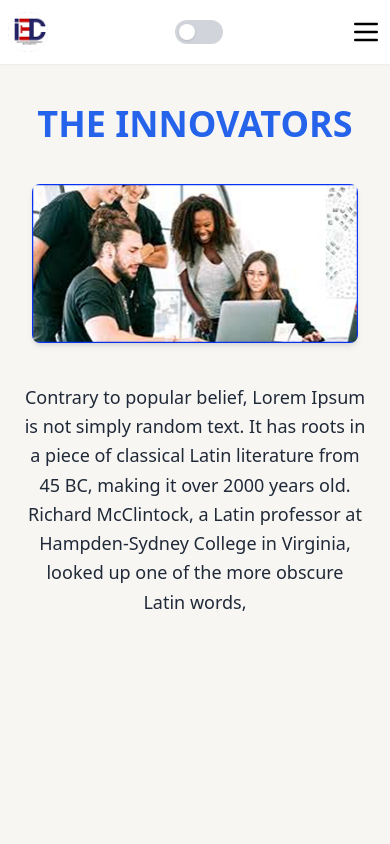
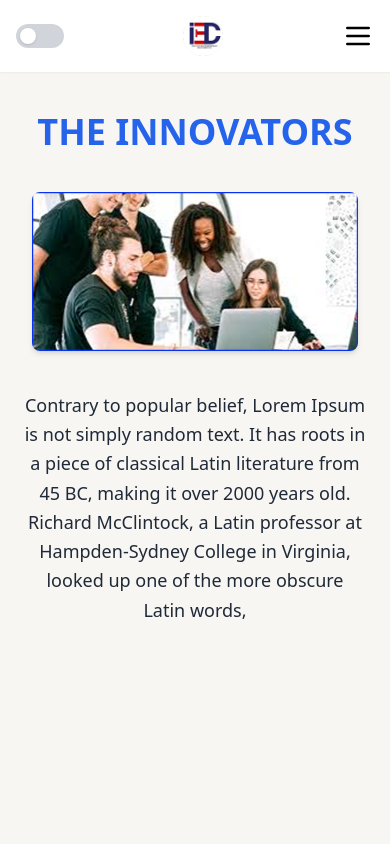
Before and after one commit to callmesidhu/React-IEDCCET-website, a React (Vite) app: page /innovators in a window 390 px wide. Shown: the top 844 px of the page. Built offline with nearby package versions, Linux system fonts and the light colour scheme; a web font is replaced by a local one.

Commit message:
navbar darkmode added

```diff
--- a/src/components/landing/Navbar.jsx
+++ b/src/components/landing/Navbar.jsx
@@ -1,8 +1,8 @@
-import { useState } from "react";
+import React, { useState } from "react";
 import { Link } from "react-scroll";
 import DarkModeToggle from "./Toggle";
-import menu from '../../assets/menu.svg'
-import close from '../../assets/close.svg'
+import menuIcon from "../../assets/menu.svg";
+import closeIcon from "../../assets/close.svg";
 
 const NAV_ITEMS = [
   { label: "HOME", to: "landing" },
@@ -19,69 +19,117 @@ const NAV_ITEMS = [
 ];
 
 export default function Navbar() {
+  const [isOpen, setIsOpen] = useState(false);
+  const [darkMode, setDarkMode] = useState(false);
 
-  const [isOpen, setIsOpen] = useState(false);
+  const toggleMenu = () => setIsOpen(prev => !prev);
+  const toggleDark = () => setDarkMode(prev => !prev);
 
   return (
-    <nav className="sticky top-0 z-50 bg-white shadow-sm">
-      <div className="flex items-center justify-between sm:px-6 px-2 py-3">
-        <div>
+    <nav
+      style={{ backgroundColor: darkMode ? '#00092C' : '#FFFFFF', color: darkMode ? '#FFFFFF' : '#000000' }}
+      className="sticky top-0 z-50 shadow-sm"
+    >
+      {/* Mobile Header */}
+      <div className="sm:hidden relative px-2 py-3 flex items-center justify-between">
+        {/* Dark Mode Toggle on Left */}
+        <button
+          onClick={toggleDark}
+          aria-label="Toggle dark mode"
+          className="p-2"
+        >
+          <DarkModeToggle isDark={darkMode} />
+        </button>
+
+        {/* Logo Center */}
         <img
           src="/iedc_logo.png"
           alt="IEDC Logo"
-            className="w-[40px] h-auto"
+          className="w-10 h-auto"
         />
+
+        {/* Menu Toggle on Right */}
+        <button
+          onClick={toggleMenu}
+          className="p-2"
+          aria-label="Toggle menu"
+        >
+          <img
+            src={isOpen ? closeIcon : menuIcon}
+            alt="menu toggle"
+            className="w-8 h-auto"
+          />
+        </button>
       </div>
 
-        <div className="flex text-md items-center justify-center font-medium">
+      {/* Desktop Header */}
+      <div className="hidden sm:flex items-center justify-between sm:px-6 px-2 py-3">
+        {/* Logo Left */}
+        <div>
+          <img src="/iedc_logo.png" alt="IEDC Logo" className="w-10 h-auto" />
+        </div>
+
+        {/* Links + Dark Mode Toggle */}
+        <div className="flex items-center space-x-6 font-medium">
           {NAV_ITEMS.map(({ label, to }) => (
             <Link
               key={to}
               to={to}
-              spy={true}
-              smooth={true}
+              spy
+              smooth
               offset={-100}
               duration={500}
-              className="cursor-pointer sm:block hidden mx-5 text-black  hover:text-blue-600"
+              className="cursor-pointer hover:text-blue-600"
               activeClass="text-blue-600"
             >
               {label}
             </Link>
           ))}
-          <DarkModeToggle/>
+          <button
+            onClick={toggleDark}
+            className="p-2 rounded"
+            aria-label="Toggle dark mode"
+          >
+            <DarkModeToggle isDark={darkMode} />
+          </button>
         </div>
-        <button
-                        onClick={() => setIsOpen(!isOpen)}
-                        className="inline-block sm:hidden text-white z-50 focus:outline-none"
+      </div>
+
+      {/* Mobile Menu */}
+      {isOpen && (
+        <div
+          style={{ backgroundColor: darkMode ? '#00092C' : '#F9FAFB' }}
+          className="sm:hidden absolute top-full w-full py-4 transition-colors duration-300 z-40 shadow-lg"
         >
-                        {isOpen ? (
-                            <img src={close} className='w-8 bg-white h-auto rounded-sm'/>
-                        ) : (
-                            <img src={menu} className='w-8 bg-white h-auto rounded-sm'/>
-                        )}
-          </button>
-          {isOpen && (
-            <div className="sm:hidden p-4 top-0 h-svh w-full absolute z-40 bg-gray-50 shadow-lg">
-            <ul className="flex flex-col border-2 rounded-2xl text-xl text-gray-700">
+          <ul className="flex flex-col text-center space-y-2">
             {NAV_ITEMS.map(({ label, to }) => (
+              <li key={to}>
                 <Link
-              key={to}
                   to={to}
-              spy={true}
-              smooth={true}
+                  spy
+                  smooth
                   offset={-100}
                   duration={500}
-              className="cursor-pointer border-2 p-2 w-full text-center text-black  hover:text-blue-600"
+                  className="block py-2 hover:text-blue-600"
                   activeClass="text-blue-600"
-              onClick={()=>setIsOpen(!isOpen)}
+                  onClick={toggleMenu}
                 >
                   {label}
                 </Link>
+              </li>
             ))}
+            <li>
+              <button
+                onClick={toggleDark}
+                className="mx-auto mt-2 p-2 rounded"
+                aria-label="Toggle dark mode"
+              >
+                <DarkModeToggle isDark={darkMode} />
+              </button>
+            </li>
           </ul>
         </div>
       )}
-      </div>
     </nav>
   );
 }
--- a/src/components/landing/Toggle.jsx
+++ b/src/components/landing/Toggle.jsx
@@ -1,5 +1,4 @@
 import { useEffect, useState } from "react";
-import { motion } from "framer-motion";
 
 export default function DarkModeToggle() {
   const [mode, setMode] = useState("light");
```
Lines whose indentation alone changed are shown as unchanged.
